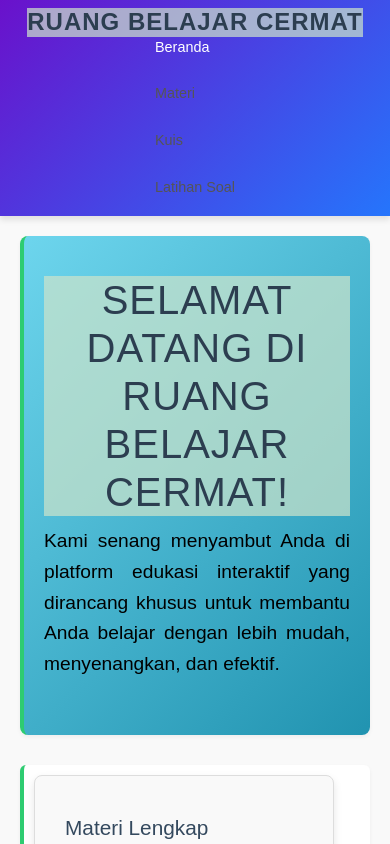
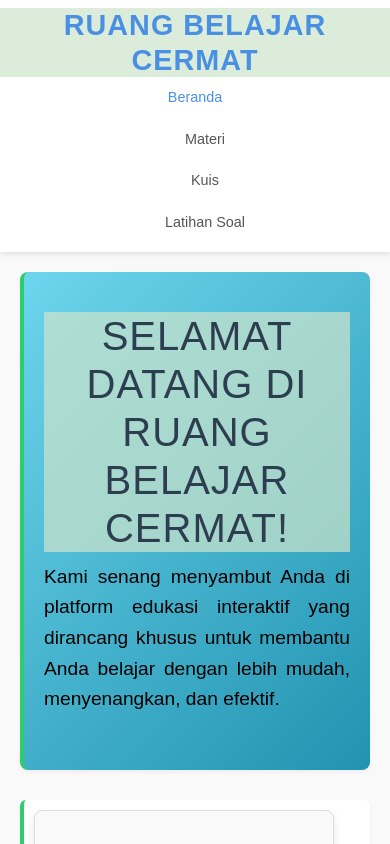
Before and after one commit to winn97/psw_kelas, a React (Create React App) app: page / in a window 390 px wide. Shown: the top 844 px of the page. Built offline with nearby package versions, Linux system fonts and the light colour scheme.

Commit message:
memperbaiki tampilan

```diff
--- a/src/css/Navbar.css
+++ b/src/css/Navbar.css
@@ -3,53 +3,53 @@
   display: flex;
   justify-content: space-between;
   align-items: center;
-  background: linear-gradient(135deg, #6a11cb, #2575fc);
-  color: white;
-  padding: 10px 20px;
+  background-color: white; /* Mengubah latar belakang menjadi putih */
+  color: #333; /* Warna teks default */
+  padding: 10px 20px; /* Mengurangi padding untuk tampilan yang lebih kompak */
   position: sticky;
   top: 0;
   z-index: 1000;
-  box-shadow: 0 4px 6px rgba(0, 0, 0, 0.1);
+  box-shadow: 0 2px 5px rgba(0, 0, 0, 0.1); /* Bayangan yang lebih halus */
 }
 
 /* Navbar Title */
 .navbar-left h1 {
   margin: 0;
-  font-size: 1.5rem;
+  font-size: 1.8rem; /* Ukuran font lebih besar untuk menonjol */
   font-weight: bold;
-  letter-spacing: 1px;
+  color: #4a90e2; /* Warna font judul yang menarik */
 }
 
 /* Navbar Menu */
 .nav-menu {
   list-style: none;
   display: flex;
-  gap: 50px; /* Menambahkan jarak antar elemen menu utama */
+  gap: 30px; /* Mengurangi jarak antar elemen menu utama */
   margin: 0;
   padding: 0;
 }
 
 .nav-menu a {
   text-decoration: none;
-  color: white;
+  color: #4a90e2; /* Warna tautan yang sesuai dengan tema */
   font-weight: 500;
-  transition: color 0.3s ease;
+  transition: color 0.3s ease, transform 0.3s ease; /* Tambahkan efek transisi */
 }
 
 .nav-menu a:hover {
-  color: #ffdf00;
+  color: #ffdf00; /* Warna hover tetap sama */
+  transform: scale(1.05); /* Efek zoom saat hover */
 }
 
 /* Dropdown Menu */
 .dropdown {
   position: relative;
-  margin-right: 20px; /* Menambahkan jarak antar dropdown */
 }
 
 .dropdown-content, .sub-dropdown-content {
   display: none;
   position: absolute;
-  background-color: white;
+  background-color: white; /* Latar belakang dropdown tetap putih */
   color: black;
   border-radius: 5px;
   box-shadow: 0px 8px 16px rgba(0, 0, 0, 0.2);
@@ -60,28 +60,31 @@
 }
 
 .dropdown-content li, .sub-dropdown-content li {
-  padding: 8px 12px;
+  padding: 10px; /* Menambah padding untuk dropdown */
 }
 
 .sub-dropdown span:hover {
    cursor: pointer;
-  color: #2575fc;
 }
 
 /* Responsive Navbar */
 @media (max-width: 768px) {
    .nav-menu {
      flex-direction: column;
-    gap: 15px; /* Jarak antar elemen di versi mobile */
+     gap:10px; /* Jarak antar elemen di versi mobile */
+     width:auto;
+     text-align:center;
+     padding-top :10px;
+     background-color:white;
    }
 
    .navbar {
      flex-direction: column;
-    align-items: flex-start;
-    padding: 10px; /* Mengurangi padding */
+     align-items:flex-start;
+     padding-top :20px;
    }
 
    .dropdown {
-    margin-right: 0; /* Menghapus jarak horizontal untuk dropdown */
+     margin-right:-20px;
    }
 }
```
Lines whose indentation alone changed are shown as unchanged.
